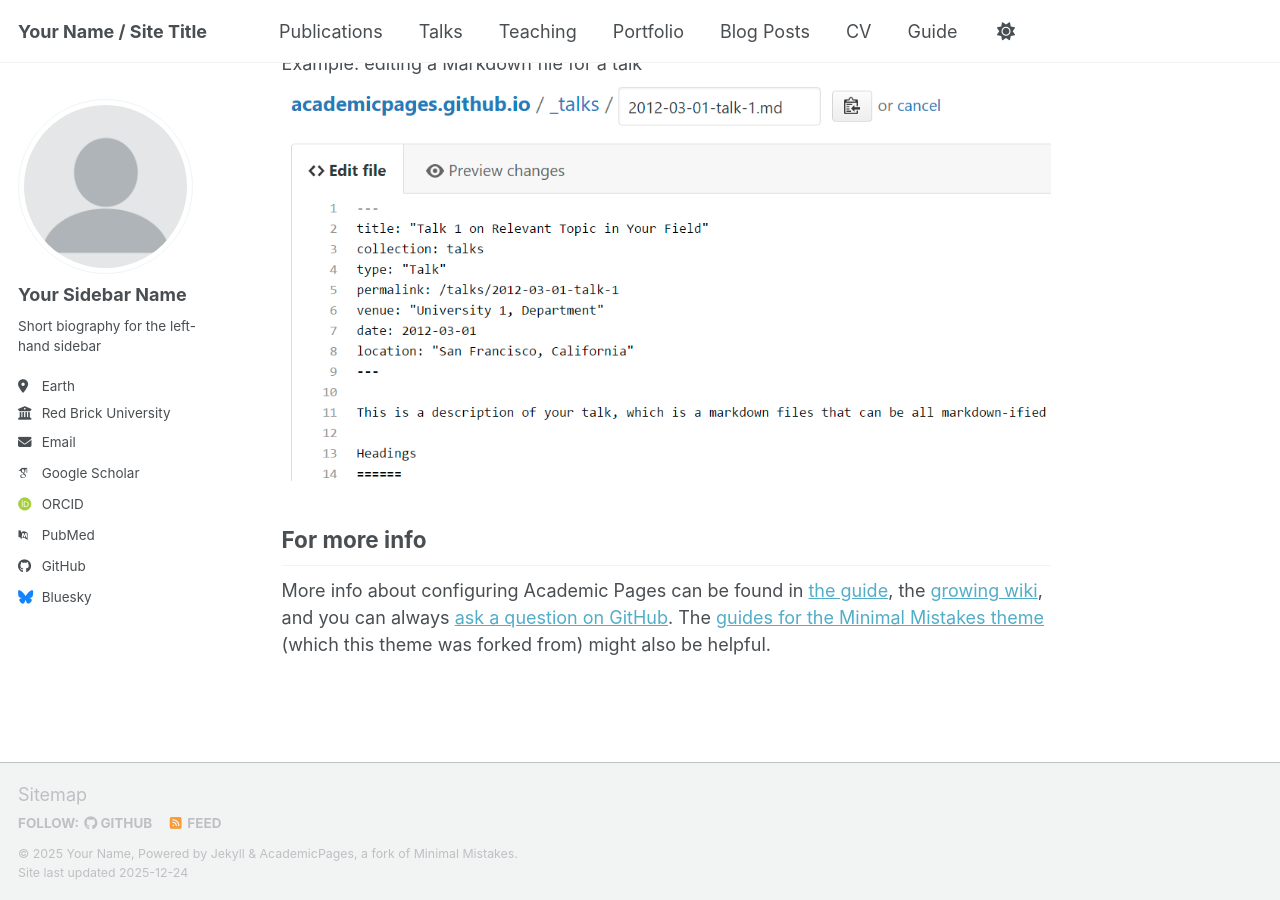
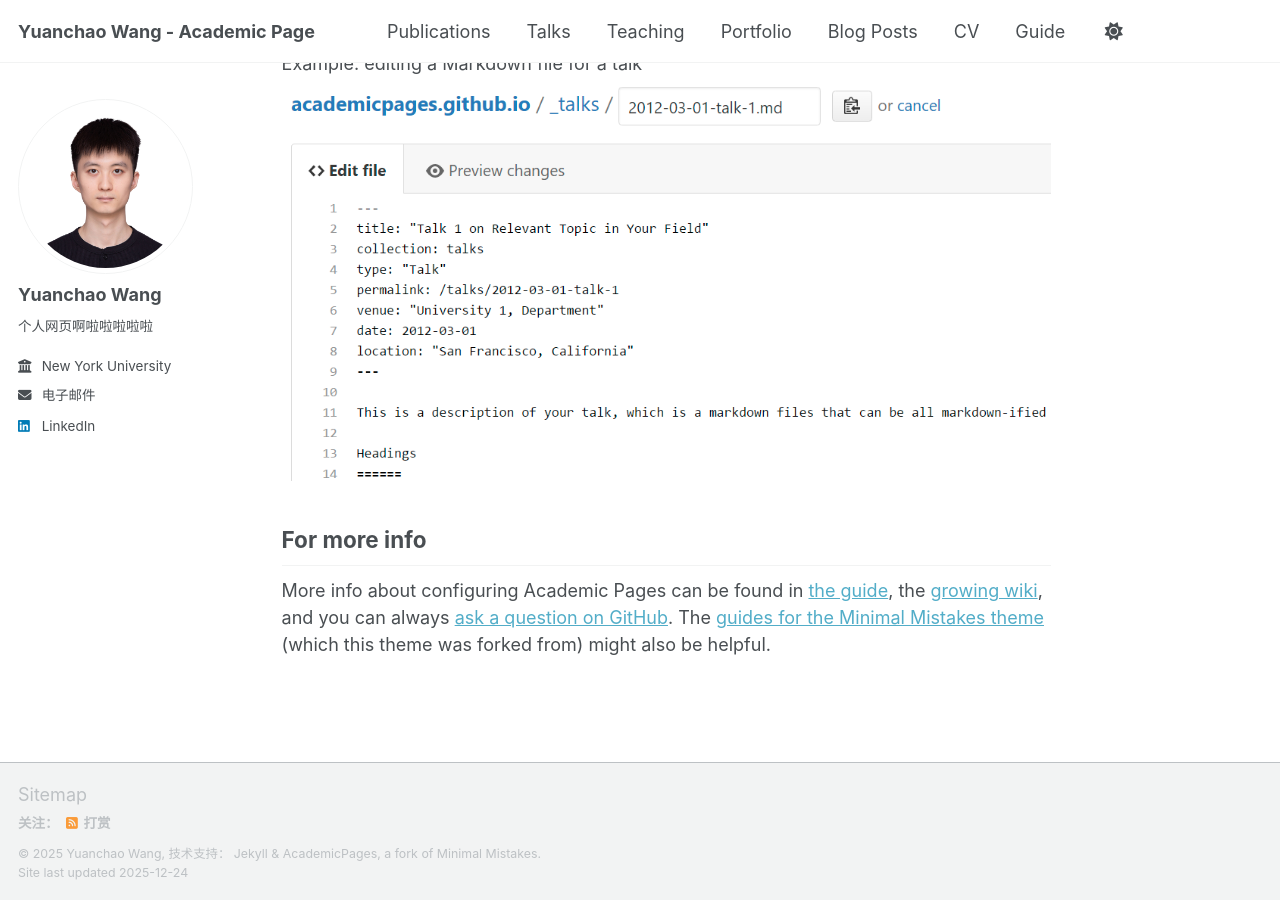
Before and after one commit to JohnnyWyc/JohnnyWyc.github.io, a Jekyll site: the page built from _pages/about.md, in a window 1280 px wide and 900 px high, scrolled down 2718 px. Built offline with Jekyll 4.4.1, drawn with Linux system fonts in a browser that asks for light colours; some web fonts are replaced; a script bundle is joined from its source files by our own code; library files that are not in the unit come from our copies; some of the changed lines change nothing that is shown.

Commit message:
Update _config.yml

```diff
--- a/_config.yml
+++ b/_config.yml
@@ -7,41 +7,39 @@
 # server process.
 
 # Basic Site Settings
-locale                   : "en-US"
-site_theme               : "default" # the available themes options are "default", "air", "sunrise", "mint", "dirt" and "contrast"
-title                    : "Your Name / Site Title"
-title_separator          : "-"
-name                     : &name "Your Name"
-description              : &description "Your Name's academic portfolio"   # Update this with a general description of your site, this is the default if not overridden by a page
-url                      : https://academicpages.github.io # The base hostname & protocol for your site e.g. "https://[your GitHub username].github.io",
-                                                           # or if you already have some other page hosted on Github then use "https://[your GitHub username].github.io/[Your Repo Name]"
-baseurl                  : "" # the subpath of your site, e.g. "/blog"
-repository               : "academicpages/academicpages.github.io"
+locale: "zh-CN"
+site_theme: "default"     # 可选 "air" "sunrise" "mint" "dirt" "contrast"
+title: "Yuanchao Wang - Academic Page"
+name: "Yuanchao Wang"
+description: "科研主页 / 履历展示"
+url: "https://JohnnyWyc.github.io"
+baseurl: ""               # 留空以用根域名
+repository: "JohnnyWyc/JohnnyWyc.github.io"
 
 # Site Author - The following control what appear as part of the author content on the side bar.
 #               If a field is blank the icon and link will not appear, otherwise it will be shown.
 #               Additional customization can be done by editing /_includes/author-profile.html
 author:
   # Biographic information
-  avatar           : "profile.png"
-  name             : "Your Sidebar Name"
+  avatar           : "wycVISA.jpg"
+  name             : "Yuanchao Wang"
   pronouns         : # example: "she/her"
-  bio              : "Short biography for the left-hand sidebar"
-  location         : "Earth"
-  employer         : "Red Brick University"
+  bio              : "个人网页啊啦啦啦啦啦"
+  location         :
+  employer         : "New York University"
   uri              : # URL
-  email            : "none@example.org"
+  email            : "yw6570@nyu.edu"
 
   # Academic websites
   academia         : # URL
   arxiv            : # URL - Update with the correct link to your profile
-  googlescholar    : "https://scholar.google.com/citations?user=PS_CX0AAAAAJ"
+  googlescholar    :
   inspire-hep      : # URL
   impactstory      : # URL
-  orcid            : "https://orcid.org/yourorcidurl"
+  orcid            :
   semantic         : # URL
   ssrn             : # URL
-  pubmed           : "https://www.ncbi.nlm.nih.gov/pubmed/?term=john+snow"
+  pubmed           :
   researchgate     : # URL
   scopus           : # URL
   zotero           : # URL
@@ -51,13 +49,13 @@ author:
   bitbucket        : # Username - Update with your username on the site
   codepen          : # Username
   dribbble         : # Username
-  github           : "academicpages"
+  github           :
   kaggle           : # Username
   stackoverflow    : # User number or user number and name (i.e., use "1" or "1/jeff-atwood")
 
   # Social media
   artstation       : # Username
-  bluesky          : "bsky.app" # Replace this with you Bluesky username
+  bluesky          : # Replace this with you Bluesky username
   facebook         : # Username
   flickr           : # Username
   foursquare       : # Username
@@ -66,7 +64,7 @@ author:
   keybase          : # Username
   instagram        : # Username
   lastfm           : # Username
-  linkedin         : # Username
+  linkedin         : "https://www.linkedin.com/in/yuanchaowangjohnny/"
   mastodon         : # URL
   medium           : # URL
   pinterest        : # Username
@@ -237,59 +235,68 @@ collections:
 
 # These settings control how pages and collections are included in the site
 defaults:
-  # _posts
-  - scope:
-      path: ""
-      type: posts
-    values:
-      layout: single
-      author_profile: true
-      read_time: true
-      comments: true
-      share: true
-      related: true
-  # _pages
   - scope:
       path: ""
       type: pages
     values:
       layout: single
       author_profile: true
-  # _teaching
-  - scope:
-      path: ""
-      type: teaching
-    values:
-      layout: single
-      author_profile: true
-      share: true
-      comments: true
-  # _publications
-  - scope:
-      path: ""
-      type: publications
-    values:
-      layout: single
-      author_profile: true
-      share: true
-      comments: true
-  # _portfolio
-  - scope:
-      path: ""
-      type: portfolio
-    values:
-      layout: single
-      author_profile: true
-      share: true
-      comment: true
-  # _talks
-  - scope:
-      path: ""
-      type: talks
-    values:
-      layout: talk
-      author_profile: true
-      share: true
+      share: false
+      comments: false
+
+  # # _posts
+  # - scope:
+  #     path: ""
+  #     type: posts
+  #   values:
+  #     layout: single
+  #     author_profile: true
+  #     read_time: true
+  #     comments: true
+  #     share: true
+  #     related: true
+  # # _pages
+  # - scope:
+  #     path: ""
+  #     type: pages
+  #   values:
+  #     layout: single
+  #     author_profile: true
+  # # _teaching
+  # - scope:
+  #     path: ""
+  #     type: teaching
+  #   values:
+  #     layout: single
+  #     author_profile: true
+  #     share: true
+  #     comments: true
+  # # _publications
+  # - scope:
+  #     path: ""
+  #     type: publications
+  #   values:
+  #     layout: single
+  #     author_profile: true
+  #     share: true
+  #     comments: true
+  # # _portfolio
+  # - scope:
+  #     path: ""
+  #     type: portfolio
+  #   values:
+  #     layout: single
+  #     author_profile: true
+  #     share: true
+  #     comment: true
+  # # _talks
+  # - scope:
+  #     path: ""
+  #     type: talks
+  #   values:
+  #     layout: talk
+  #     author_profile: true
+  #     share: true
 
 
 # Sass/SCSS
@@ -302,7 +309,7 @@ sass:
 permalink: /:categories/:title/
 # paginate: 5 # amount of posts to show
 # paginate_path: /page:num/
-timezone: Etc/UTC # https://en.wikipedia.org/wiki/List_of_tz_database_time_zones
+timezone:  # https://en.wikipedia.org/wiki/List_of_tz_database_time_zones
 
 
 # Plugins
```
